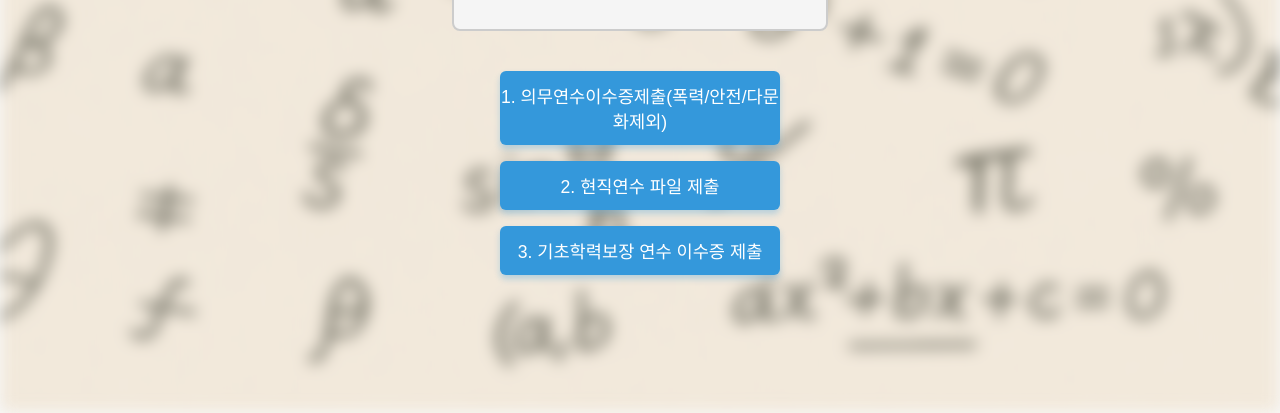
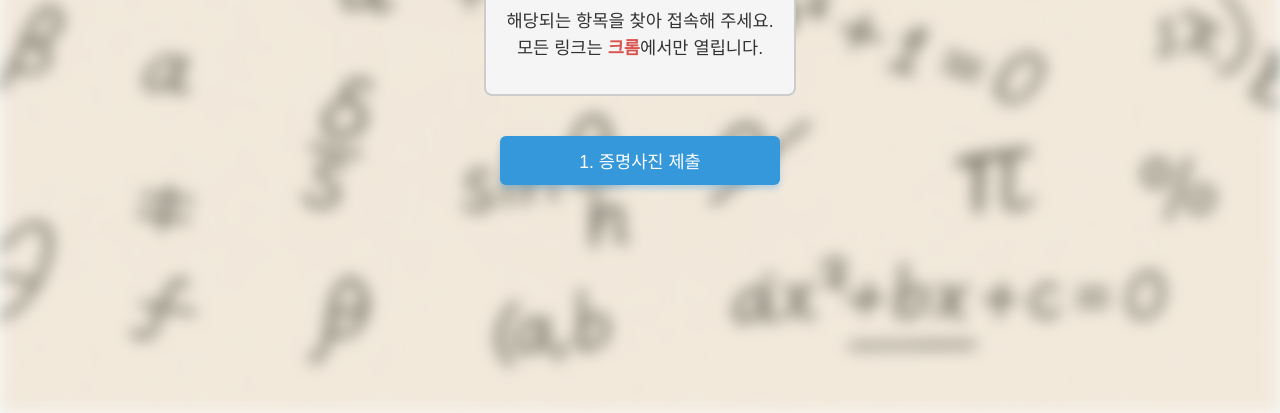
Before and after one commit to jjomilee/forwork, a plain HTML site: page Index.html in a window 1280 px wide. Shown: the part 387-800 px from the top of the page. Drawn offline with Linux system fonts and the light colour scheme.

Commit message:
Update Index.html

```diff
--- a/Index.html
+++ b/Index.html
@@ -114,21 +114,14 @@
       <p>
         해당되는 항목을 찾아 접속해 주세요.<br>
         모든 링크는 <span class="highlight-red">크롬</span>에서만 열립니다.<br>
-        문의사항은 연구부 이현재에게 연락해 주세요.
       </p>
     </div>
 
-    <a href="https://script.google.com/macros/s/AKfycbzYkEmHYCUNAiQJy96Z31BGrEsHxFZovQcnMTQvga1Ys5zAi5j5zWRSfHbsJ6jhOJtxLw/exec" target="_blank" rel="noopener noreferrer">
-      1. 의무연수이수증제출(폭력/안전/다문화제외)
+    <a href="https://script.google.com/macros/s/AKfycbyO9crPX9g6Vrno3fwP4vJhXI7QGlQI9911jCRF6I5CwhiwQcY1JEKCcHHU5442tFT-wg/exec" target="_blank" rel="noopener noreferrer">
+      1. 증명사진 제출
     </a>
 
-    <a href="https://script.google.com/macros/s/AKfycbxZdpYqEjbEXusOm9Hn929L1R09Vcif4TwckMJvu43FS7goTwo9by9ZOtLEbDXg3LSH/exec">
-      2. 현직연수 파일 제출
-    </a>
 
-    <a href="https://script.google.com/macros/s/AKfycbzFlk2l7YjLrA0QLSwZaH4f17cvcQ8RTWzB0GVlUOjrk3aNpwnnncMgSkDlWvlsa8nqTg/exec" target="_blank" rel="noopener noreferrer">
-      3. 기초학력보장 연수 이수증 제출
-    </a>
 
 
 
```
